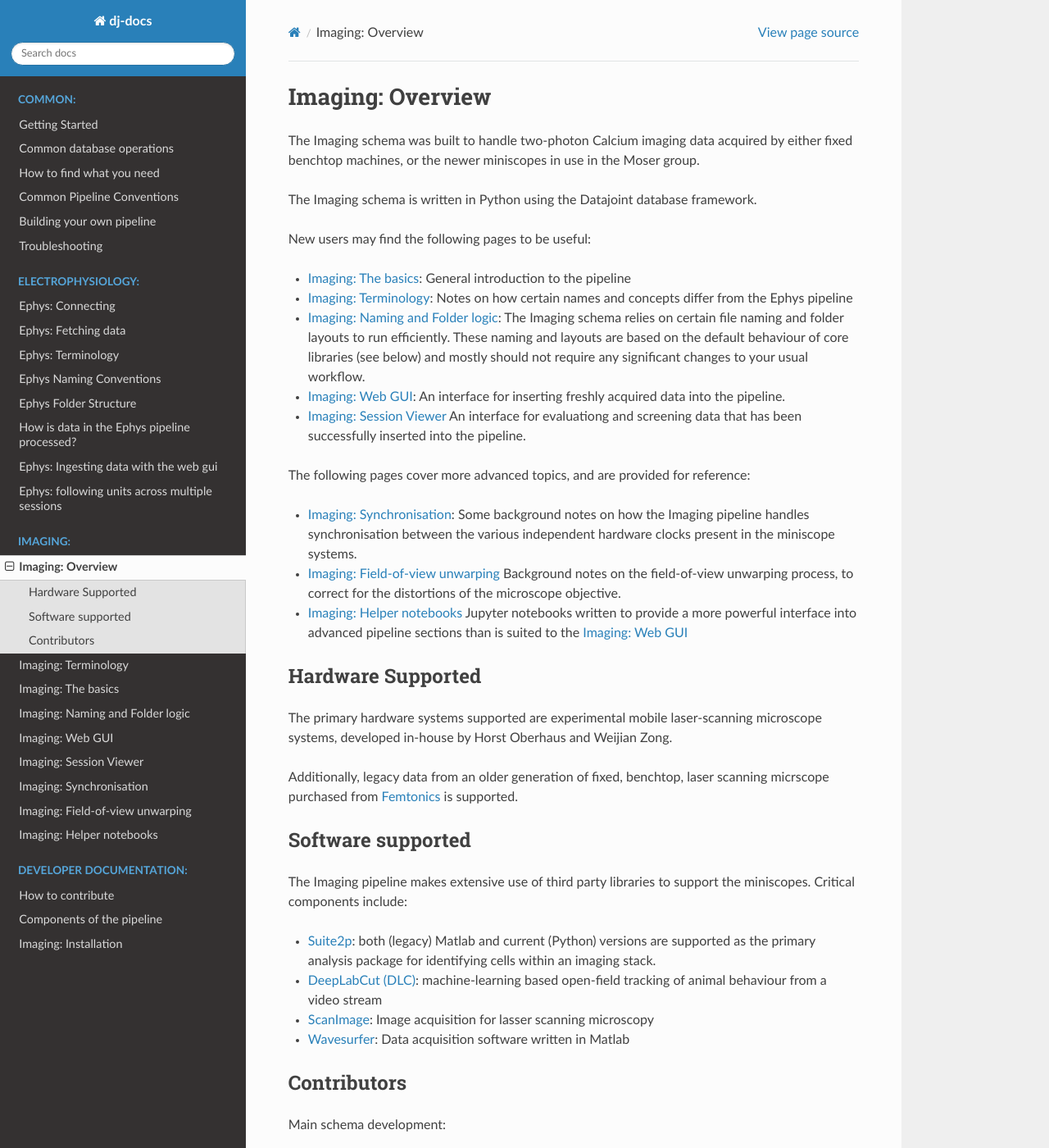
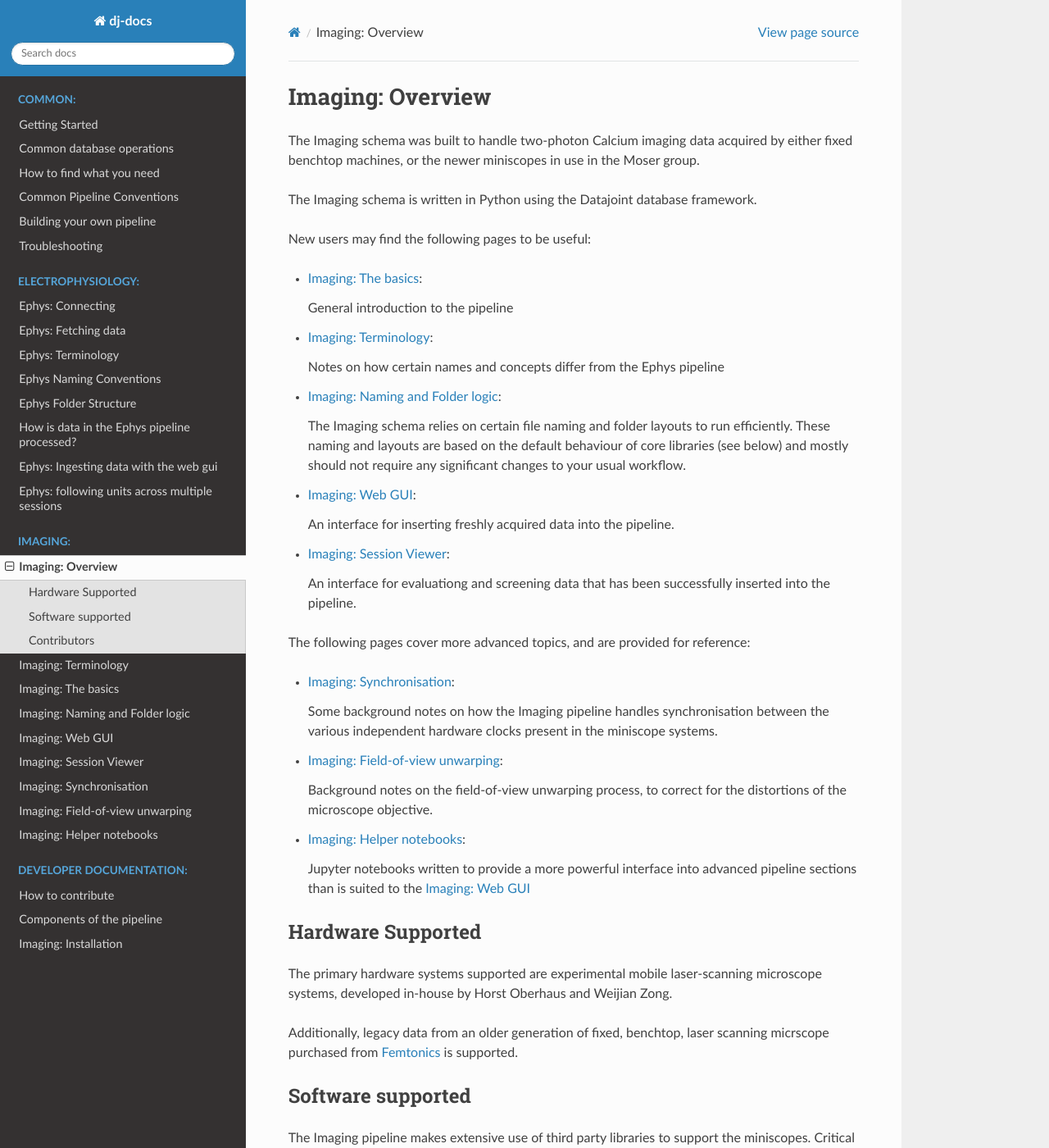
Before and after one commit to kavli-ntnu/dj-docs, a Sphinx documentation site: the page built from docs/imaging/overview.rst, in a window 1280 px wide and 1400 px high. Shown: the whole window at 82% size. Built offline with Sphinx 7.4.7 and the Read the Docs theme 2.0.0, drawn with Linux system fonts in a browser that asks for light colours; some of the changed text lies outside the part shown.

Commit message:
Update overview.rst

```diff
--- a/docs/imaging/overview.rst
+++ b/docs/imaging/overview.rst
@@ -11,29 +11,37 @@
 New users may find the following pages to be useful:
 
 * :ref:`Imaging basics`:
+
   General introduction to the pipeline
 
 * :ref:`Imaging terminology`:
+
   Notes on how certain names and concepts differ from the Ephys pipeline
 
 * :ref:`Imaging naming`:
+
   The Imaging schema relies on certain file naming and folder layouts to run efficiently. These naming and layouts are based on the default behaviour of core libraries (see below) and mostly should not require any significant changes to your usual workflow.
 
 * :ref:`Imaging ingestion`:
+
   An interface for inserting freshly acquired data into the pipeline.
 
-* :ref:`Imaging session viewer`
+* :ref:`Imaging session viewer`:
+
   An interface for evaluationg and screening data that has been successfully inserted into the pipeline.
 
 The following pages cover more advanced topics, and are provided for reference:
 
 * :ref:`Imaging sync`:
+
   Some background notes on how the Imaging pipeline handles synchronisation between the various independent hardware clocks present in the miniscope systems.
 
-* :ref:`Imaging unwarping`
+* :ref:`Imaging unwarping`:
+
   Background notes on the field-of-view unwarping process, to correct for the distortions of the microscope objective.
 
-* :ref:`Imaging notebooks`
+* :ref:`Imaging notebooks`:
+
   Jupyter notebooks written to provide a more powerful interface into advanced pipeline sections than is suited to the :ref:`Imaging ingestion`
 
 
@@ -57,7 +65,7 @@
 
 * `Suite2p <https://github.com/MouseLand/suite2p>`_: both (legacy) Matlab and current (Python) versions are supported as the primary analysis package for identifying cells within an imaging stack.
 
-* `DeepLabCut (DLC) <https://github.com/DeepLabCut/DeepLabCut>`_: machine-learning based open-field tracking of animal behaviour from a video stream
+* `DeepLabCut (DLC) <https://github.com/DeepLabCut/DeepLabCut>`_: machine-learning based open-field tracking of subject behaviour from a video stream
 
 * `ScanImage <http://scanimage.vidriotechnologies.com/display/SIH/ScanImage+Home>`_: Image acquisition for lasser scanning microscopy
 
```
